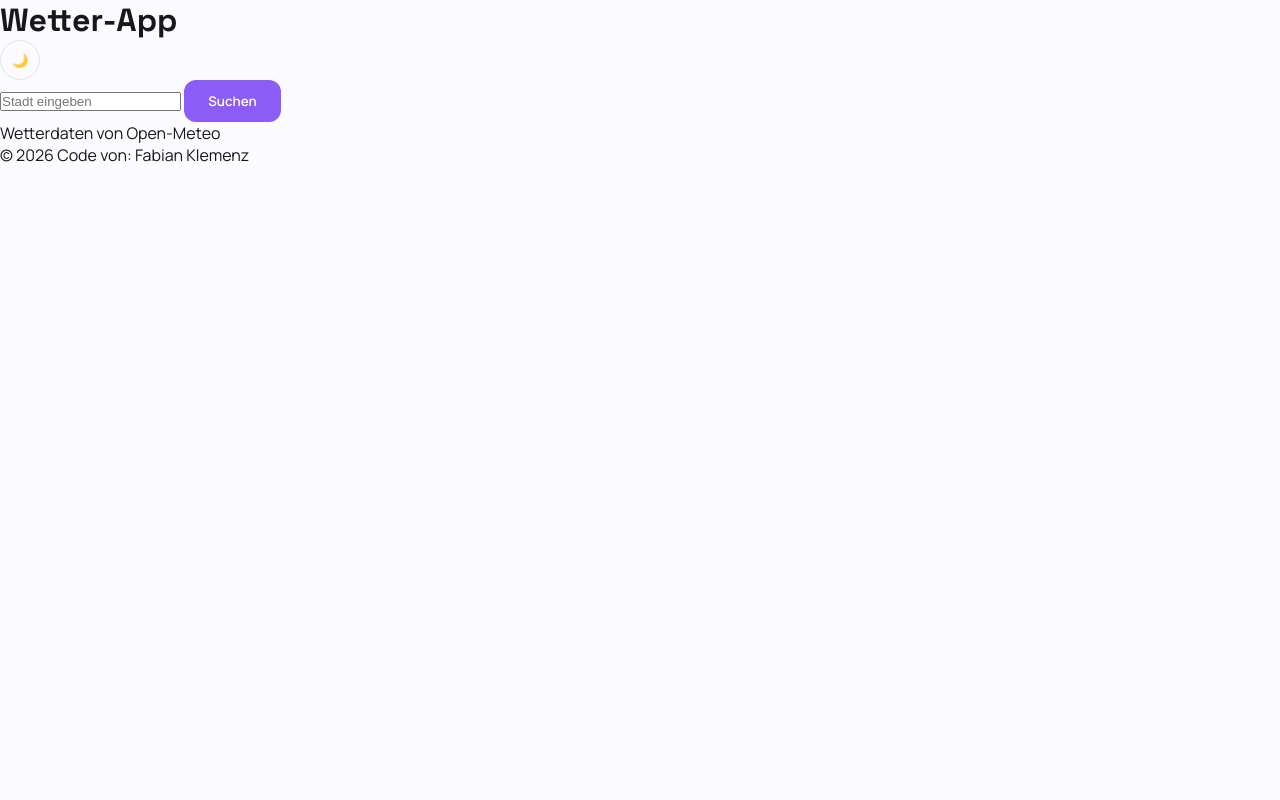
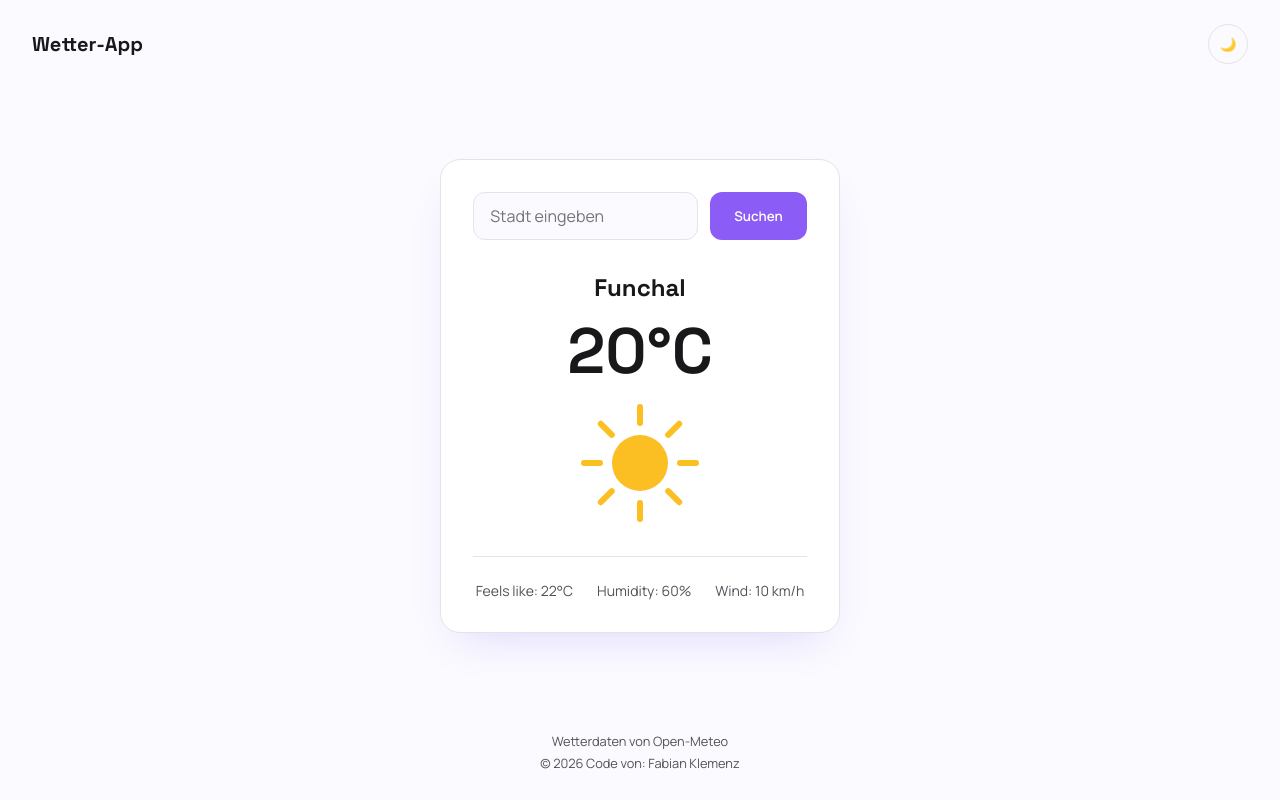
Before and after one commit to Klmnz96/Weather-App, a plain HTML site: page index.html in a window 1280 px wide. Drawn offline with Linux system fonts and the light colour scheme.

Commit message:
implement working dark mode toggle with local storage

```diff
--- a/index.html
+++ b/index.html
@@ -8,10 +8,10 @@
     <link rel="stylesheet" href="./style/standart.css" />
     <link rel="stylesheet" href="style.css" />
   </head>
-  <body>
+  <body onload="init()">
     <header>
       <h1 class="title">Wetter-App</h1>
-      <button class="btn btn--icon dark-toggle">🌙</button>
+      <button class="btn btn--icon dark-toggle" id="dark-toggle">🌙</button>
     </header>
 
     <main>
@@ -27,7 +27,23 @@
               Suchen
             </button>
           </div>
-          <div class="weather-app__result"></div>
+          <div class="weather-app__result" id="weather-app__result">
+            <!-- Result will be displayed here -->
+            <div class="weather-app__city">
+              <h2 class="city-name" id="city-name">Funchal</h2>
+            </div>
+            <div class="weather-app__temperature" id="weather-app__temperature">
+              <p class="temperature" id="temperature">20°C</p>
+            </div>
+            <div class="weather-app__icon" id="weather-app__icon">
+              <img src="./assets/icons/sunny.svg" alt="Wettersymbol" />
+            </div>
+            <ul class="weather-app__details" id="weather-app__details">
+              <li class="weather-app__feels-like">Feels like: 22°C</li>
+              <li class="weather-app__humidity">Humidity: 60%</li>
+              <li class="weather-app__wind-speed">Wind: 10 km/h</li>
+            </ul>
+          </div>
         </div>
       </div>
     </main>
--- a/script.js
+++ b/script.js
@@ -0,0 +1,14 @@
+function init() {
+  const drakToggle = document.getElementById("dark-toggle");
+  let savedtheme = localStorage.getItem("theme");
+  if (savedtheme === "dark") {
+    document.body.classList.add("dark");
+  }
+  drakToggle.addEventListener("click", toggleDarkMode);
+}
+
+function toggleDarkMode() {
+  document.body.classList.toggle("dark");
+  let theme = document.body.classList.contains("dark") ? "dark" : "light";
+  localStorage.setItem("theme", theme);
+}
--- a/style.css
+++ b/style.css
@@ -0,0 +1,111 @@
+body {
+  min-height: 100vh;
+  display: flex;
+  flex-direction: column;
+}
+
+/* Header */
+
+header {
+  display: flex;
+  align-items: center;
+  justify-content: space-between;
+  padding: var(--space-6) var(--space-8);
+}
+
+header .title {
+  font-size: 1.25rem;
+}
+
+/* Main / Card */
+
+main {
+  flex: 1;
+  display: flex;
+  align-items: center;
+  justify-content: center;
+  padding: var(--space-4);
+}
+
+.weather-app {
+  background-color: var(--color-surface);
+  border: 1px solid var(--color-border);
+  border-radius: var(--radius-lg);
+  padding: var(--space-8);
+  width: 100%;
+  max-width: 26rem;
+  box-shadow: 0 20px 40px -20px rgba(139, 92, 246, 0.25);
+}
+
+/* Search */
+
+.weather-app__search {
+  display: flex;
+  gap: var(--space-3);
+  margin-bottom: var(--space-8);
+}
+
+.weather-app__search-input {
+  flex: 1;
+  font-family: var(--font-body);
+  font-size: 1rem;
+  padding: var(--space-3) var(--space-4);
+  border: 1px solid var(--color-border);
+  border-radius: var(--radius-md);
+  background-color: var(--color-bg);
+  color: var(--color-text);
+}
+
+.weather-app__search-input:focus {
+  outline: 2px solid var(--color-primary);
+  outline-offset: 2px;
+}
+
+/* Result */
+
+.weather-app__result {
+  text-align: center;
+}
+
+.weather-app__city .city-name {
+  font-size: 1.5rem;
+  margin-bottom: var(--space-2);
+}
+
+.weather-app__icon img {
+  width: 8rem;
+  height: 8rem;
+}
+
+.weather-app__temperature .temperature {
+  font-family: var(--font-heading);
+  font-size: 4rem;
+  font-weight: 600;
+  line-height: 1;
+  margin: var(--space-4) 0;
+}
+
+.weather-app__details {
+  display: flex;
+  justify-content: center;
+  gap: var(--space-6);
+  list-style: none;
+  margin-top: var(--space-6);
+  padding-top: var(--space-6);
+  border-top: 1px solid var(--color-border);
+  color: var(--color-text-muted);
+  font-size: 0.875rem;
+}
+
+/* Footer */
+
+footer {
+  text-align: center;
+  padding: var(--space-6);
+  color: var(--color-text-muted);
+  font-size: 0.8rem;
+}
+
+footer p {
+  margin: var(--space-1) 0;
+}
```
Also changed, not shown: assets/icons/cloudy.svg (added), assets/icons/drizzle.svg (added), assets/icons/fog.svg (added), assets/icons/partly-cloudy.svg (added), assets/icons/rain.svg (added), assets/icons/snow.svg (added), assets/icons/sunny.svg (added), assets/icons/thunderstorm.svg (added).
